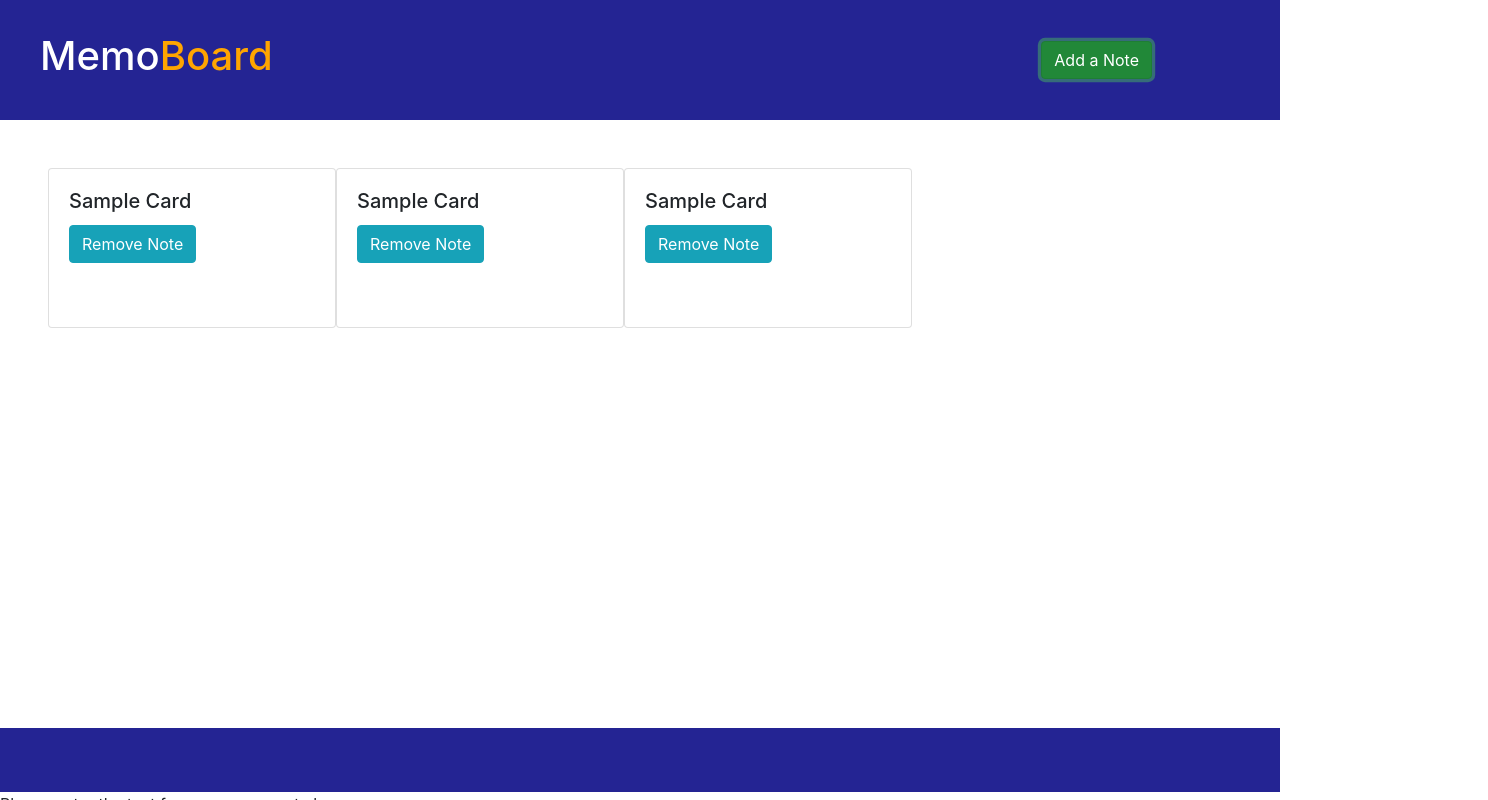
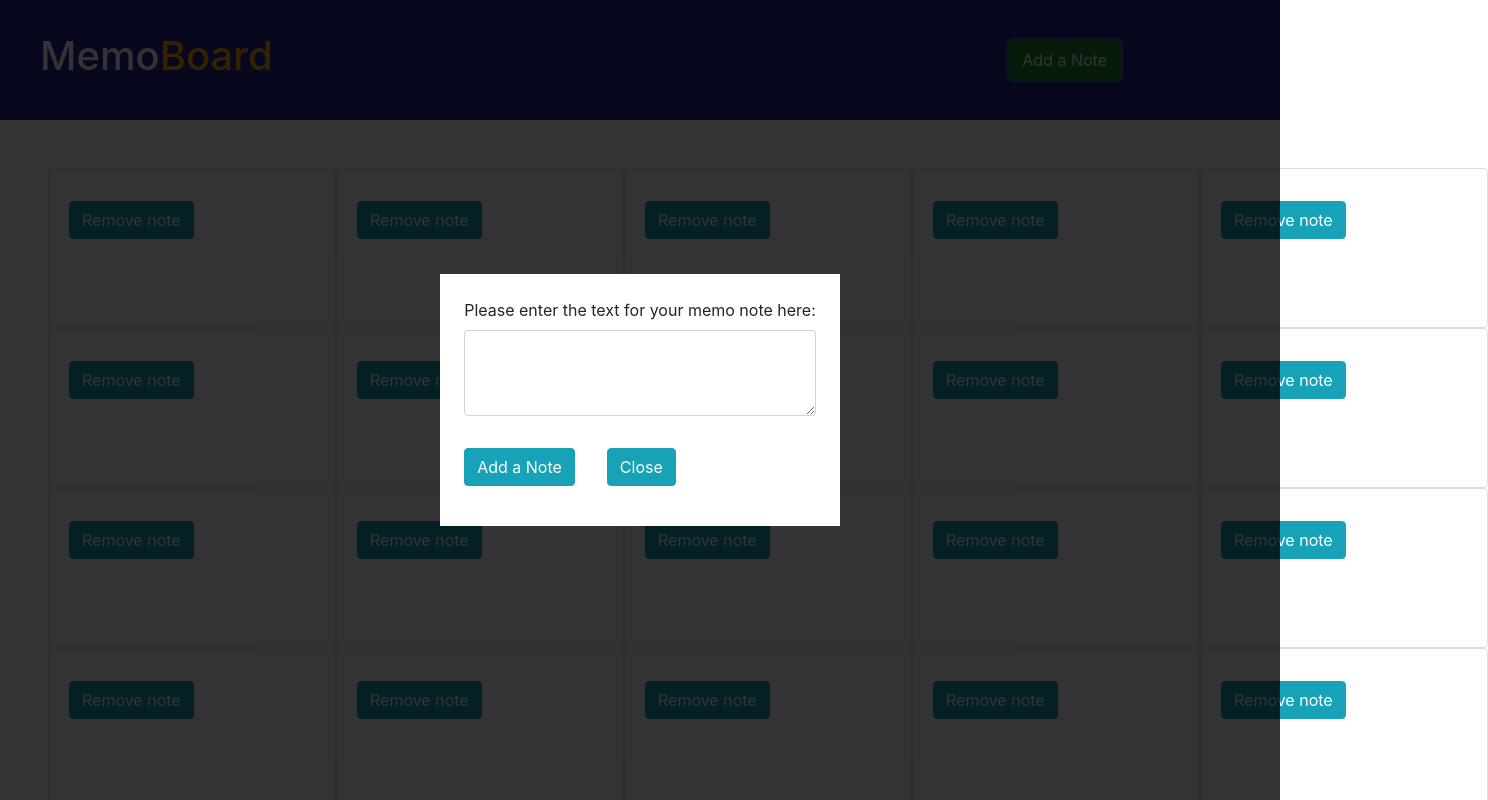
Before and after one commit to Niksutus/Niksutus.github.io, a React (Create React App) app: page / in a window 1280 px wide. Both pictures are taken after a click on the button "Add a Note". Shown: the top 800 px of the page, 1488 px wide, since content can reach past the window. Built offline with nearby package versions, Linux system fonts and the light colour scheme; data requests are answered from the project's data file.

Commit message:
closing the form works, JSONserver works but can not get the right data from there

```diff
--- /dev/null
+++ b/db.json
@@ -0,0 +1,123 @@
+{
+  "posts": [
+    {
+      "id": 1,
+      "title": "json-server",
+      "author": "typicode"
+    },
+    {
+      "note": "",
+      "": "asdasda",
+      "id": 2
+    },
+    {
+      "note": "",
+      "": "asdasda",
+      "id": 3
+    },
+    {
+      "note": "",
+      "": "asdasda",
+      "id": 4
+    },
+    {
+      "note": "",
+      "": "asdasda",
+      "id": 5
+    },
+    {
+      "note": "",
+      "": "asdasda",
+      "id": 6
+    },
+    {
+      "note": "",
+      "": "asdasda",
+      "id": 7
+    },
+    {
+      "note": "",
+      "": "asdasda",
+      "id": 8
+    },
+    {
+      "note": "",
+      "": "asdasda",
+      "id": 9
+    },
+    {
+      "note": "",
+      "": "Test",
+      "id": 10
+    },
+    {
+      "": "asd",
+      "id": 11
+    },
+    {
+      "note": "",
+      "": "Trial",
+      "id": 12
+    },
+    {
+      "note": "",
+      "": "asdasd",
+      "id": 13
+    },
+    {
+      "note": "",
+      "": "asd",
+      "id": 14
+    },
+    {
+      "note": "",
+      "": "asdasd",
+      "id": 15
+    },
+    {
+      "note": "",
+      "": "testing ",
+      "id": 16
+    },
+    {
+      "textarea": "",
+      "": "asdasdasd",
+      "id": 17
+    },
+    {
+      "textarea": "",
+      "": "asdasdasd",
+      "id": 18
+    },
+    {
+      "textarea": "",
+      "": "test",
+      "id": 19
+    },
+    {
+      "textarea": "",
+      "": "test",
+      "id": 20
+    },
+    {
+      "textarea": "",
+      "": "test",
+      "id": 21
+    },
+    {
+      "textarea": "",
+      "": "test",
+      "id": 22
+    }
+  ],
+  "comments": [
+    {
+      "id": 1,
+      "body": "some comment",
+      "postId": 1
+    }
+  ],
+  "profile": {
+    "name": "typicode"
+  }
+}
--- a/src/App.js
+++ b/src/App.js
@@ -15,13 +15,17 @@ class App extends Component {
 
   }
 
+  closeHandler = () => {
+    this.setState({showMemoForm:false})
+  }
+
   render() {
     return (
       <div>
         <Header click={this.clickHandler}/>
         <Main />
         <Footer />
-        {this.state.showMemoForm && <MemoForm />}
+        {this.state.showMemoForm && <MemoForm close={this.closeHandler}/>}
       </div>
     );
   }
--- a/src/components/Main/Main.js
+++ b/src/components/Main/Main.js
@@ -1,22 +1,65 @@
-import React, { Component } from 'react';
+import React, { useState, useEffect } from 'react';
 import './Main.css'
 import Memo from '../Memo/Memo'
+import axios from "axios";
 
 
 
-class main extends Component {
+const Main = () => {
+    const[memos, setMemos] = useState([]);
 
-    render() {
-        return (
-            <div id="main">
-                <div id="memo_grid">
-                    <Memo />
-                    <Memo />
-                    <Memo />
-                </div>
-            </div>
-        );
-    }
-}
 
-export default main;
+    useEffect(() => {
+        axios.get("http://localhost:3001/posts/").then((response) => {
+        setMemos(response.data);
+        });
+    }, []);
+
+    const memoList = memos.map((p) => {
+
+    return (
+        <Memo
+        text={p.memo}
+        />
+    );
+});
+
+return (
+
+    <div id="main"><div id="memo_grid">{memoList}</div></div>
+
+);
+
+};
+export default Main;
+
+
+// class main extends Component {
+
+//     state = {
+//         memos: [
+//             {
+//                 text: "Football practice"
+//             },
+//             {
+//                 text: "Band practice"
+//             },
+//             {
+//                 text: "Do laundry"
+//             }
+//         ]
+//     }
+
+//     render() {
+//         const noteList = this.state.memos.map((memo)=>{
+
+//             return (
+//                 <Memo
+//                 text={memo.text}/>
+//             );
+//         });
+//         return <div id="main"><div id="memo_grid">{noteList}</div></div>
+//     }
+// }
+
+// export default main;
--- a/src/components/Memo/Memo.js
+++ b/src/components/Memo/Memo.js
@@ -3,13 +3,13 @@ import './Memo.css'
 import Card from 'react-bootstrap/Card';
 import Button from 'react-bootstrap/Button';
 
-const Memo = () => {
+const Memo = (props) => {
     return (
         // <div className="memo"></div>
         <Card style={{width:'18rem', height: '10rem'}}>
             <Card.Body>
-                <Card.Title>Sample Card</Card.Title>
-                <Button variant="info">Remove Note</Button>
+                <Card.Title>{props.text}</Card.Title>
+                <Button variant="info">Remove note</Button>
             </Card.Body>
 
         </Card>
--- a/src/components/MemoForm/MemoForm.css
+++ b/src/components/MemoForm/MemoForm.css
@@ -0,0 +1,24 @@
+.overlay {
+    position: fixed;
+    top: 0;
+    left: 0;
+    height: 100%;
+    width: 100%;
+    background: rgba(0, 0, 0, 0.8);
+    display: grid;
+    justify-items: center;
+    align-items: center;
+}
+
+form {
+    background: white;
+    padding: 1.5rem;
+}
+
+#note {
+    margin-bottom: 2rem;
+}
+
+button {
+    margin-right: 2rem;
+}
--- a/src/components/MemoForm/MemoForm.js
+++ b/src/components/MemoForm/MemoForm.js
@@ -1,16 +1,54 @@
-import React from 'react';
+import React, {useState} from 'react';
 import Form from 'react-bootstrap/Form';
 import 'bootstrap/dist/css/bootstrap.min.css';
 import Button from 'react-bootstrap/Button';
+import './MemoForm.css'
+import axios from "axios";
+
+// const MemoForm = (props) => {
+//     return (
+//         <div className="overlay">
+//             <Form>
+//                 <Form.Group controlId="exampleForm.ControlTextarea1">
+//                     <Form.Label>Please enter the text for your memo note here:</Form.Label>
+//                     <Form.Control as="textarea" id="textarea" rows={3} />
+//                     <Button id="button" variant="info" type="submit">Add a Note</Button>
+//                 </Form.Group>
+//             </Form>
+//         </div>
+//     );
+// };
+
+// export default MemoForm;
 
 const MemoForm = (props) => {
+    const [NewMemo, setNewMemo] = useState({
+        textarea: "",
+    })
+
+    const changeValueHandler = (e) => {
+        setNewMemo({
+          ...NewMemo,
+          [e.target.name]: e.target.value,
+        });
+      };
+
+      const addMemoHandler = (e) => {
+        e.preventDefault();
+
+        axios.post("http://localhost:3001/posts", NewMemo).then((response) => {
+          console.log(response.data);
+        });
+      };
+
     return (
-        <div>
-            <Form>
+        <div className="overlay">
+            <Form onSubmit={addMemoHandler} >
                 <Form.Group controlId="exampleForm.ControlTextarea1">
                     <Form.Label>Please enter the text for your memo note here:</Form.Label>
-                    <Form.Control as="textarea" rows={3} />
-                    <Button variant="info" type="submit">Add a Note</Button>
+                    <Form.Control as="textarea" id="note" onChange={changeValueHandler} rows={3} />
+                    <Button id="button" variant="info" type="submit">Add a Note</Button>
+                    <Button id="button" variant="info" onClick={props.close}>Close</Button>
                 </Form.Group>
             </Form>
         </div>
```
Also changed, not shown: 1 other file (tests, documents, lock files or other folders).
